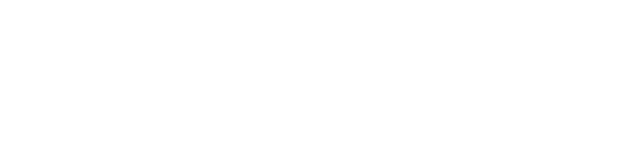
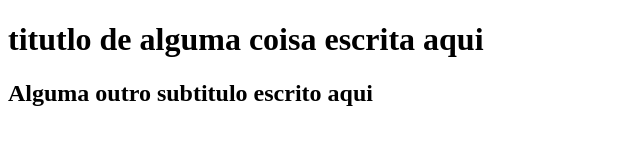
Before and after one commit to jeanvs96/exercicio, a plain HTML site: page index.html in a window 1280 px wide. Shown: the whole page, without its empty margins (0-640 px from the left). Drawn offline with Linux system fonts and the light colour scheme.

Commit message:
Fist commit and adding a line 10 and 11 in this file

```diff
--- a/index.html
+++ b/index.html
@@ -7,5 +7,7 @@
     <title>Document</title>
 </head>
 <body>
+    <h1>  titutlo de alguma coisa escrita aqui </h1>
+    <h2> Alguma outro subtitulo escrito aqui </h2>
 </body>
 </html>
```
